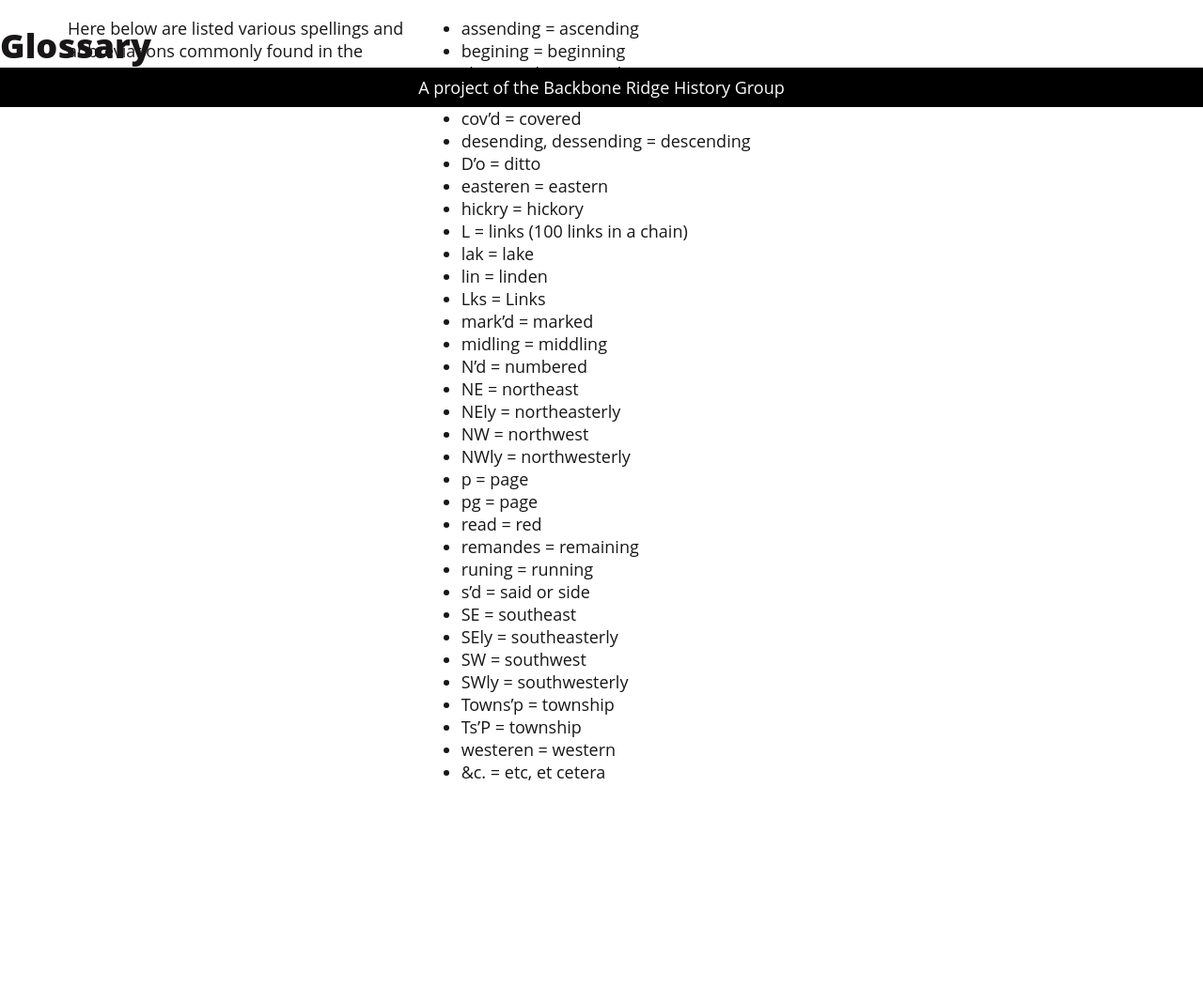
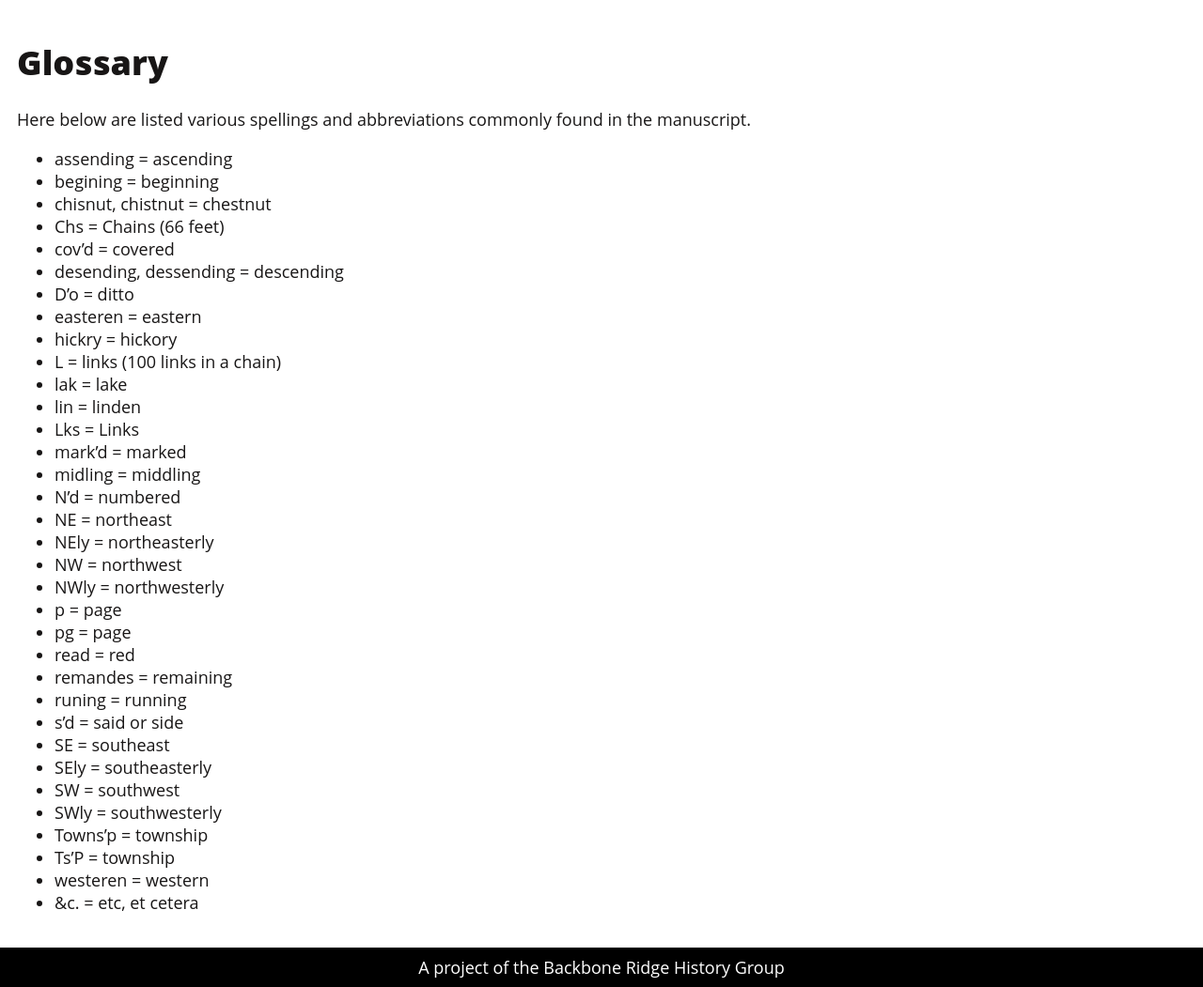
Before and after one commit to backbone-ridge/military-lots, a Jekyll site: the page built from glossary.md, in a window 1280 px wide and 1051 px high. Shown: the whole window at 94% size. Built offline with Jekyll 4.4.1, drawn with Linux system fonts in a browser that asks for light colours; our own code applies the rules of GitHub Pages for plain Markdown files.

Commit message:
default css

```diff
--- a/_layouts/default.html
+++ b/_layouts/default.html
@@ -6,7 +6,7 @@
     <link rel="stylesheet" href="/military-lots/css/style.css">
   </head>
   <body>
-    <div class="wrap">
+    <div class="default">
       {{ content }}
     </div>
     <footer>
--- a/css/style.css
+++ b/css/style.css
@@ -349,6 +349,10 @@
   grid-template-rows: 2em 1fr 2em;
 }
 
+div.default {
+  padding: 1em;
+}
+
 header {
   background: #000;
   color: #fff;
```
